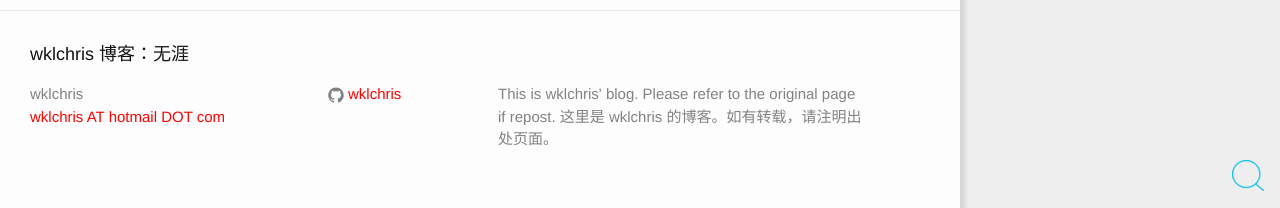
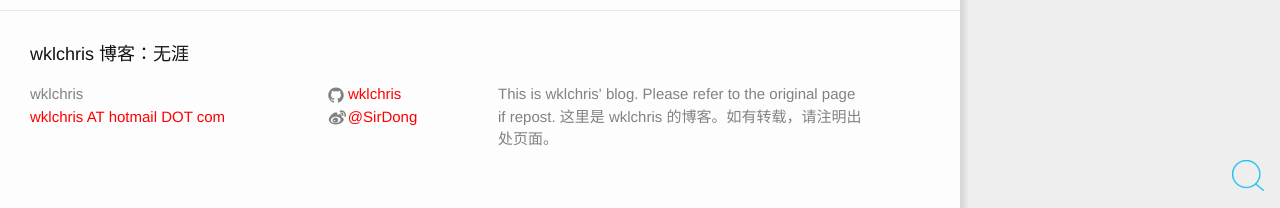
Before and after one commit to wklchris/wklchris.github.io, a Jekyll site: the page built from index.md, in a window 1280 px wide and 900 px high, scrolled down 827 px. Shown: the part 689-897 px from the top of the window. Built offline with Jekyll 4.4.1, drawn with Linux system fonts in a browser that asks for light colours.

Commit message:
Update sidebar in previous commit. Add weibo link.

```diff
--- a/_config.yml
+++ b/_config.yml
@@ -6,6 +6,9 @@ description: > # this means to ignore newlines until "baseurl:"
   这里是 wklchris 的博客。如有转载，请注明出处页面。
 baseurl: ""
 github_username:  wklchris
+weibo:
+  username: SirDong
+  urlid: wklchris
 google_analytics: UA-90643174-1
 
 defaults:
--- a/_includes/footer.html
+++ b/_includes/footer.html
@@ -50,9 +50,9 @@
           </li>
           {% endif %}
 
-          {% if site.twitter_username %}
+          {% if site.weibo.username %}
           <li>
-            {% include icon-twitter.html username=site.twitter_username %}
+            {% include icon-weibo.html username=site.weibo.username urlid=site.weibo.urlid %}
           </li>
           {% endif %}
         </ul>
--- a/_includes/icon-twitter.html
+++ /dev/null
@@ -1 +0,0 @@
-<a href="https://twitter.com/{{ include.username }}"><span class="icon icon--twitter">{% include icon-twitter.svg %}</span><span class="username">{{ include.username }}</span></a>
--- /dev/null
+++ b/_includes/icon-weibo.html
@@ -0,0 +1 @@
+<a href="http://www.weibo.com/{{ include.urlid }}"><span class="icon icon--weibo">{% include icon-weibo.svg %}</span><span class="username">@{{ include.username }}</span></a>
```
Also changed, not shown: _includes/icon-twitter.svg (deleted), _includes/icon-weibo.svg (added).
